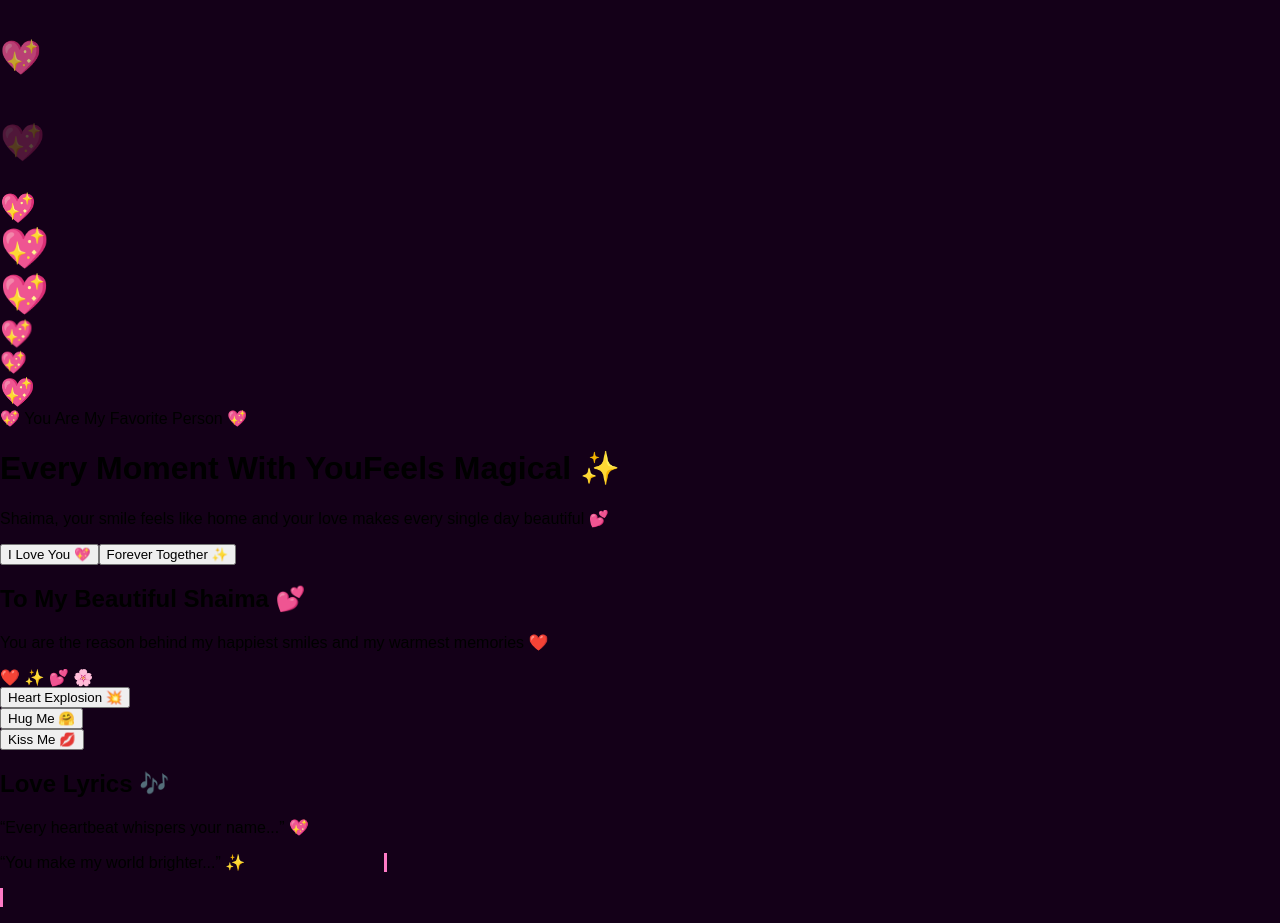
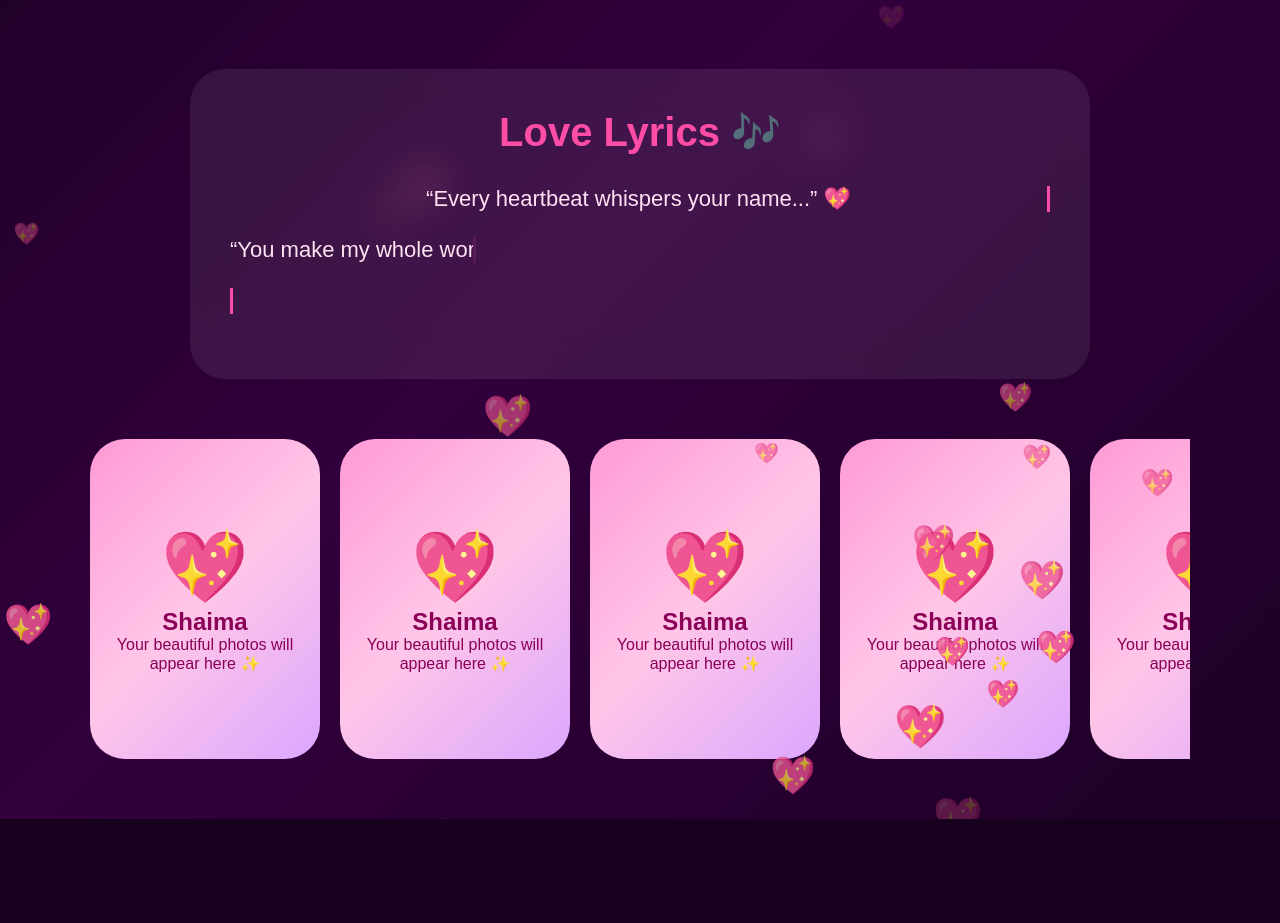
Before and after one commit to IsmailxPepper/MEANDSHAIMA, a React (Vite) app: page / in a window 1280 px wide. Shown: the part 445-1368 px from the top of the page. After the commit the page ends 1264 px from the top, so only its background shows below. Built offline with nearby package versions, Linux system fonts and the light colour scheme.

Commit message:
Update App.jsx

```diff
--- a/src/App.jsx
+++ b/src/App.jsx
@@ -1,207 +1,343 @@
-import { useState } from 'react';
+import { useState } from "react";
 
 export default function App() {
   const [showHug, setShowHug] = useState(false);
   const [showKiss, setShowKiss] = useState(false);
 
-  const createHeartExplosion = (e) => {
-    const container = e.currentTarget.parentElement;
-
-    for (let i = 0; i < 15; i++) {
-      const heart = document.createElement('div');
-      heart.innerHTML = '💖';
-      heart.className = 'heart-particle';
-      heart.style.left = `${Math.random() * 100}%`;
-      heart.style.top = `${Math.random() * 100}%`;
-
-      container?.appendChild(heart);
-
-      setTimeout(() => {
-        heart.remove();
-      }, 1500);
-    }
-  };
-
   return (
     <>
       <style>{`
-        body {
-          margin: 0;
-          overflow-x: hidden;
-          background: #140018;
-          font-family: sans-serif;
+        *{
+          margin:0;
+          padding:0;
+          box-sizing:border-box;
+          font-family:sans-serif;
         }
 
-        .heart-particle {
-          position: absolute;
-          font-size: 28px;
-          animation: explode 1.5s ease-out forwards;
-          pointer-events: none;
+        body{
+          overflow-x:hidden;
+          background:#18001f;
+          color:white;
         }
 
-        @keyframes explode {
-          0% {
-            transform: scale(0.5);
-            opacity: 1;
+        .page{
+          min-height:100vh;
+          padding:40px 20px;
+          background:linear-gradient(135deg,#17001f,#32003d,#1d0026);
+          position:relative;
+          overflow:hidden;
         }
 
-          100% {
-            transform: translateY(-150px) scale(1.5);
-            opacity: 0;
+        .floating-heart{
+          position:absolute;
+          bottom:-50px;
+          color:#ff4da6;
+          animation:floatUp linear infinite;
+          opacity:.7;
+        }
+
+        @keyframes floatUp{
+          0%{
+            transform:translateY(0);
+            opacity:0;
+          }
+
+          10%{
+            opacity:1;
+          }
+
+          100%{
+            transform:translateY(-120vh);
+            opacity:0;
           }
         }
 
-        @keyframes floatUp {
-          0% {
-            transform: translateY(0px);
-            opacity: 0;
+        .container{
+          max-width:1200px;
+          margin:auto;
+          display:grid;
+          grid-template-columns:1fr 1fr;
+          gap:50px;
+          align-items:center;
+          position:relative;
+          z-index:2;
         }
 
-          10% {
-            opacity: 1;
+        .title{
+          font-size:70px;
+          font-weight:900;
+          line-height:1.1;
         }
 
-          100% {
-            transform: translateY(-120vh);
-            opacity: 0;
+        .pink{
+          color:#ff4da6;
+        }
+
+        .desc{
+          margin-top:20px;
+          font-size:20px;
+          color:#ffd9ef;
+          line-height:1.6;
+        }
+
+        .buttons{
+          margin-top:30px;
+          display:flex;
+          gap:15px;
+          flex-wrap:wrap;
+        }
+
+        .btn{
+          border:none;
+          padding:15px 28px;
+          border-radius:40px;
+          cursor:pointer;
+          font-size:18px;
+          font-weight:bold;
+          transition:.3s;
+        }
+
+        .btn:hover{
+          transform:scale(1.05);
+        }
+
+        .pink-btn{
+          background:#ff4da6;
+          color:white;
+        }
+
+        .white-btn{
+          background:white;
+          color:#ff4da6;
+        }
+
+        .card{
+          background:rgba(255,255,255,.08);
+          border:1px solid rgba(255,255,255,.1);
+          border-radius:35px;
+          padding:40px;
+          backdrop-filter:blur(20px);
+          text-align:center;
+          position:relative;
+        }
+
+        .card h2{
+          font-size:40px;
+          color:#ff4da6;
+          margin-bottom:20px;
+        }
+
+        .card p{
+          color:#ffe3f4;
+          font-size:18px;
+          line-height:1.7;
+        }
+
+        .emoji{
+          font-size:40px;
+          margin-top:20px;
+        }
+
+        .action-buttons{
+          margin-top:30px;
+          display:flex;
+          gap:15px;
+          justify-content:center;
+          flex-wrap:wrap;
+        }
+
+        .popup{
+          position:absolute;
+          left:50%;
+          transform:translateX(-50%);
+          bottom:90px;
+          background:rgba(255,255,255,.1);
+          padding:15px;
+          border-radius:30px;
+          backdrop-filter:blur(20px);
+          border:1px solid rgba(255,255,255,.2);
+          z-index:50;
+        }
+
+        .popup img{
+          width:500px;
+          max-width:90vw;
+          height:300px;
+          object-fit:cover;
+          border-radius:25px;
+        }
+
+        .lyrics{
+          max-width:900px;
+          margin:70px auto 0;
+          background:rgba(255,255,255,.08);
+          border-radius:35px;
+          padding:40px;
+          text-align:center;
+          backdrop-filter:blur(20px);
+        }
+
+        .lyrics h2{
+          color:#ff4da6;
+          font-size:40px;
+          margin-bottom:30px;
+        }
+
+        .line{
+          margin:25px 0;
+          font-size:22px;
+          color:#ffe3f4;
+          overflow:hidden;
+          white-space:nowrap;
+          border-right:3px solid #ff4da6;
+          width:0;
+          animation:typing 5s steps(40,end) forwards, blink .7s infinite;
+        }
+
+        .line2{
+          animation-delay:4s;
+        }
+
+        .line3{
+          animation-delay:8s;
+        }
+
+        @keyframes typing{
+          from{
+            width:0;
+          }
+
+          to{
+            width:100%;
           }
         }
 
-        @keyframes typing {
-          from {
-            width: 0;
-          }
-
-          to {
-            width: 100%;
+        @keyframes blink{
+          50%{
+            border-color:transparent;
           }
         }
 
-        @keyframes blink {
-          50% {
-            border-color: transparent;
-          }
+        .slideshow{
+          max-width:1100px;
+          margin:60px auto 0;
+          overflow-x:auto;
+          display:flex;
+          gap:20px;
+          padding-bottom:20px;
         }
 
-        .typewriter {
-          overflow: hidden;
-          white-space: nowrap;
-          border-right: 3px solid #ff7ac6;
-          width: 0;
-          animation: typing 5s steps(40, end) forwards, blink 0.8s infinite;
+        .slide{
+          min-width:230px;
+          height:320px;
+          border-radius:35px;
+          background:linear-gradient(135deg,#ff9ad5,#ffc6e8,#dca6ff);
+          display:flex;
+          flex-direction:column;
+          justify-content:center;
+          align-items:center;
+          color:#8a0057;
+          padding:20px;
+          text-align:center;
+        }
+
+        .slide-heart{
+          font-size:70px;
+        }
+
+        @media(max-width:900px){
+          .container{
+            grid-template-columns:1fr;
+          }
+
+          .title{
+            font-size:50px;
+          }
         }
       `}</style>
 
-      <div className="min-h-screen relative overflow-hidden text-white bg-gradient-to-br from-[#1a0024] via-[#32003d] to-[#140018]">
+      <div className="page">
 
-        <div className="absolute inset-0 overflow-hidden pointer-events-none">
         {[...Array(25)].map((_, i) => (
           <div
             key={i}
-              className="absolute bottom-[-40px] text-pink-400"
+            className="floating-heart"
             style={{
               left: `${Math.random() * 100}%`,
-                animation: `floatUp ${5 + Math.random() * 5}s linear infinite`,
+              animationDuration: `${5 + Math.random() * 5}s`,
               animationDelay: `${i * 0.3}s`,
-                fontSize: `${20 + Math.random() * 20}px`,
+              fontSize: `${20 + Math.random() * 25}px`,
             }}
           >
             💖
           </div>
         ))}
-        </div>
 
-        <div className="max-w-7xl mx-auto px-4 py-10 relative z-10 grid lg:grid-cols-2 gap-10 items-center">
+        <div className="container">
 
           <div>
-            <div className="inline-block px-5 py-2 rounded-full bg-pink-500/20 border border-pink-300/30 mb-6">
-              💖 You Are My Favorite Person 💖
-            </div>
-
-            <h1 className="text-5xl md:text-7xl font-black leading-tight">
+            <h1 className="title">
               Every Moment With You
-              <span className="block text-pink-400 mt-2">
-                Feels Magical ✨
-              </span>
+              <span className="pink"> Feels Magical ✨</span>
             </h1>
 
-            <p className="mt-6 text-pink-100 text-lg leading-relaxed max-w-xl">
-              Shaima, your smile feels like home and your love makes every single day beautiful 💕
+            <p className="desc">
+              Shaima, your smile feels like home and your love makes every day beautiful 💕
             </p>
 
-            <div className="flex gap-4 mt-8 flex-wrap">
-              <button className="px-8 py-4 rounded-3xl bg-pink-500 hover:scale-105 transition font-bold shadow-2xl">
-                I Love You 💖
-              </button>
-
-              <button className="px-8 py-4 rounded-3xl bg-white text-pink-500 hover:scale-105 transition font-bold shadow-2xl">
-                Forever Together ✨
-              </button>
+            <div className="buttons">
+              <button className="btn pink-btn">I Love You 💖</button>
+              <button className="btn white-btn">Forever Together ✨</button>
             </div>
           </div>
 
-          <div className="relative flex justify-center">
+          <div className="card">
 
-            <div className="absolute w-[400px] h-[400px] bg-pink-500/30 blur-[120px] rounded-full"></div>
+            <h2>To My Beautiful Shaima 💕</h2>
 
-            <div className="relative bg-white/10 backdrop-blur-xl border border-pink-300/20 rounded-[40px] p-8 shadow-[0_0_50px_rgba(255,105,180,0.25)] w-full max-w-xl overflow-visible">
-
-              <h2 className="text-4xl font-black text-pink-400 text-center mb-5">
-                To My Beautiful Shaima 💕
-              </h2>
-
-              <p className="text-pink-100 text-lg text-center leading-relaxed">
-                You are the reason behind my happiest smiles and my warmest memories ❤️
+            <p>
+              You are the reason behind my happiest smiles and warmest memories ❤️
             </p>
 
-              <div className="mt-8 text-center text-3xl">
+            <div className="emoji">
               ❤️ ✨ 💕 🌸
             </div>
 
-              <div className="relative grid grid-cols-2 gap-4 mt-10">
+            <div className="action-buttons">
+
+              <div style={{position:"relative"}}>
 
                 <button
-                  onClick={createHeartExplosion}
-                  className="col-span-2 py-4 rounded-3xl bg-gradient-to-r from-pink-500 to-rose-500 font-black text-white hover:scale-105 transition"
-                >
-                  Heart Explosion 💥
-                </button>
-
-                <div className="relative flex justify-center">
-
-                  <button
+                  className="btn pink-btn"
                   onClick={() => setShowHug(!showHug)}
-                    className="bg-pink-500 px-6 py-3 rounded-2xl font-bold hover:scale-105 transition"
                 >
                   Hug Me 🤗
                 </button>
 
                 {showHug && (
-                    <div className="absolute bottom-20 left-1/2 -translate-x-1/2 bg-pink-200/20 backdrop-blur-xl border border-pink-300/30 rounded-[30px] p-4 shadow-[0_0_50px_rgba(255,105,180,0.45)] z-50">
+                  <div className="popup">
                     <img
                       src="https://media.giphy.com/media/l2QDM9Jnim1YVILXa/giphy.gif"
                       alt="hug"
-                        className="w-[500px] max-w-[90vw] h-[300px] object-cover rounded-[24px]"
                     />
                   </div>
                 )}
               </div>
 
-                <div className="relative flex justify-center">
+              <div style={{position:"relative"}}>
 
                 <button
+                  className="btn white-btn"
                   onClick={() => setShowKiss(!showKiss)}
-                    className="bg-white text-pink-500 py-3 px-6 rounded-2xl font-bold hover:scale-105 transition"
                 >
                   Kiss Me 💋
                 </button>
 
                 {showKiss && (
-                    <div className="absolute bottom-20 left-1/2 -translate-x-1/2 bg-pink-200/20 backdrop-blur-xl border border-pink-300/30 rounded-[30px] p-4 shadow-[0_0_50px_rgba(255,105,180,0.45)] z-50">
+                  <div className="popup">
                     <img
                       src="https://media.giphy.com/media/G3va31oEEnIkM/giphy.gif"
                       alt="kiss"
-                        className="w-[500px] max-w-[90vw] h-[300px] object-cover rounded-[24px]"
                     />
                   </div>
                 )}
@@ -210,32 +346,44 @@ export default function App() {
             </div>
           </div>
         </div>
+
+        <div className="lyrics">
+
+          <h2>Love Lyrics 🎶</h2>
+
+          <div className="line">
+            “Every heartbeat whispers your name...” 💖
           </div>
 
-        <section className="max-w-5xl mx-auto px-4 pb-10 relative z-10">
-          <div className="bg-white/10 backdrop-blur-xl rounded-[35px] p-8 border border-pink-300/20 text-center">
+          <div className="line line2">
+            “You make my whole world brighter...” ✨
+          </div>
 
-            <h2 className="text-4xl font-black text-pink-400 mb-8">
-              Love Lyrics 🎶
-            </h2>
+          <div className="line line3">
+            “Forever doesn’t feel long enough with you...” 🌸
+          </div>
 
-            <div className="space-y-6 flex flex-col items-center text-pink-100 text-lg">
+        </div>
 
-              <p className="typewriter italic">
-                “Every heartbeat whispers your name...” 💖
-              </p>
+        <div className="slideshow">
 
-              <p className="typewriter italic" style={{ animationDelay: '4s' }}>
-                “You make my world brighter...” ✨
-              </p>
+          {[1,2,3,4,5].map((item) => (
+            <div className="slide" key={item}>
 
-              <p className="typewriter italic" style={{ animationDelay: '8s' }}>
-                “Forever doesn’t feel long enough with you...” 🌸
+              <div className="slide-heart">
+                💖
+              </div>
+
+              <h2>Shaima</h2>
+
+              <p>
+                Your beautiful photos will appear here ✨
               </p>
 
             </div>
+          ))}
+
         </div>
-        </section>
 
       </div>
     </>
```
Lines whose indentation alone changed are shown as unchanged.
